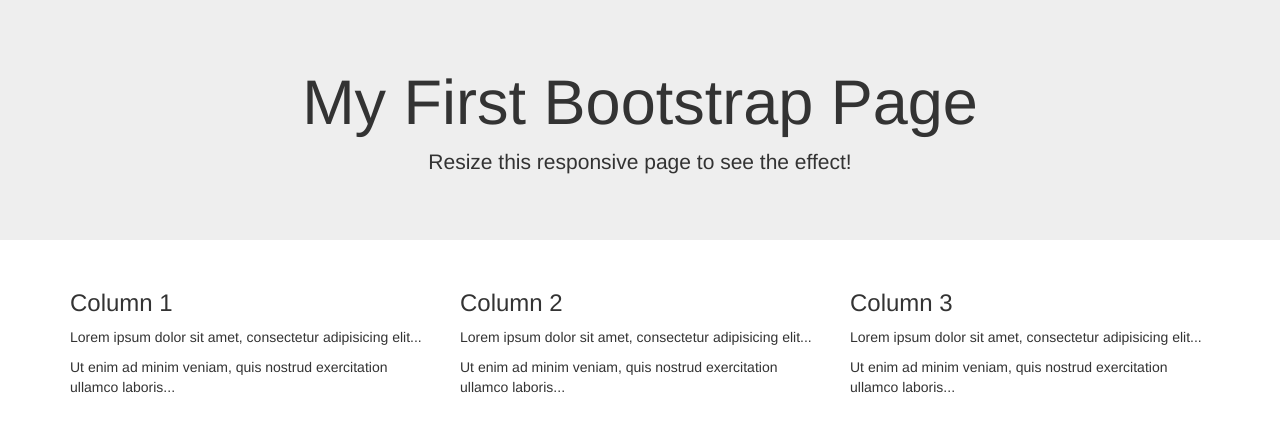
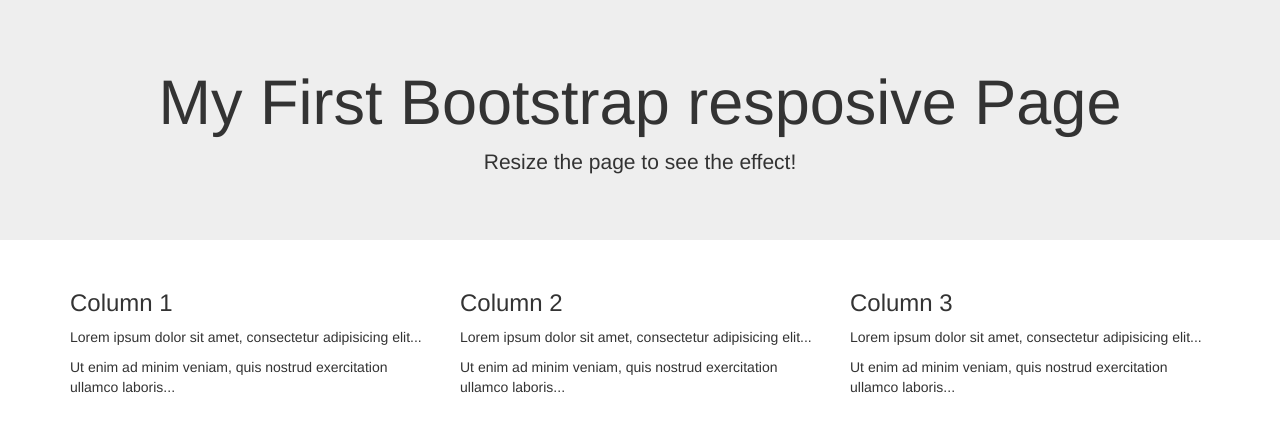
Before and after one commit to LucianoMallo/Bootstrap, a plain HTML site: page index.html in a window 1280 px wide. Drawn offline with nearby package versions, Linux system fonts and the light colour scheme.

Commit message:
Update index.html

```diff
--- a/index.html
+++ b/index.html
@@ -11,8 +11,8 @@
     </head>
     <body>
         <div class="jumbotron text-center">
-            <h1>My First Bootstrap Page</h1>
-            <p>Resize this responsive page to see the effect!</p>
+            <h1>My First Bootstrap resposive Page</h1>
+            <p>Resize the page to see the effect!</p>
           </div>
 
           <div class="container">
```
